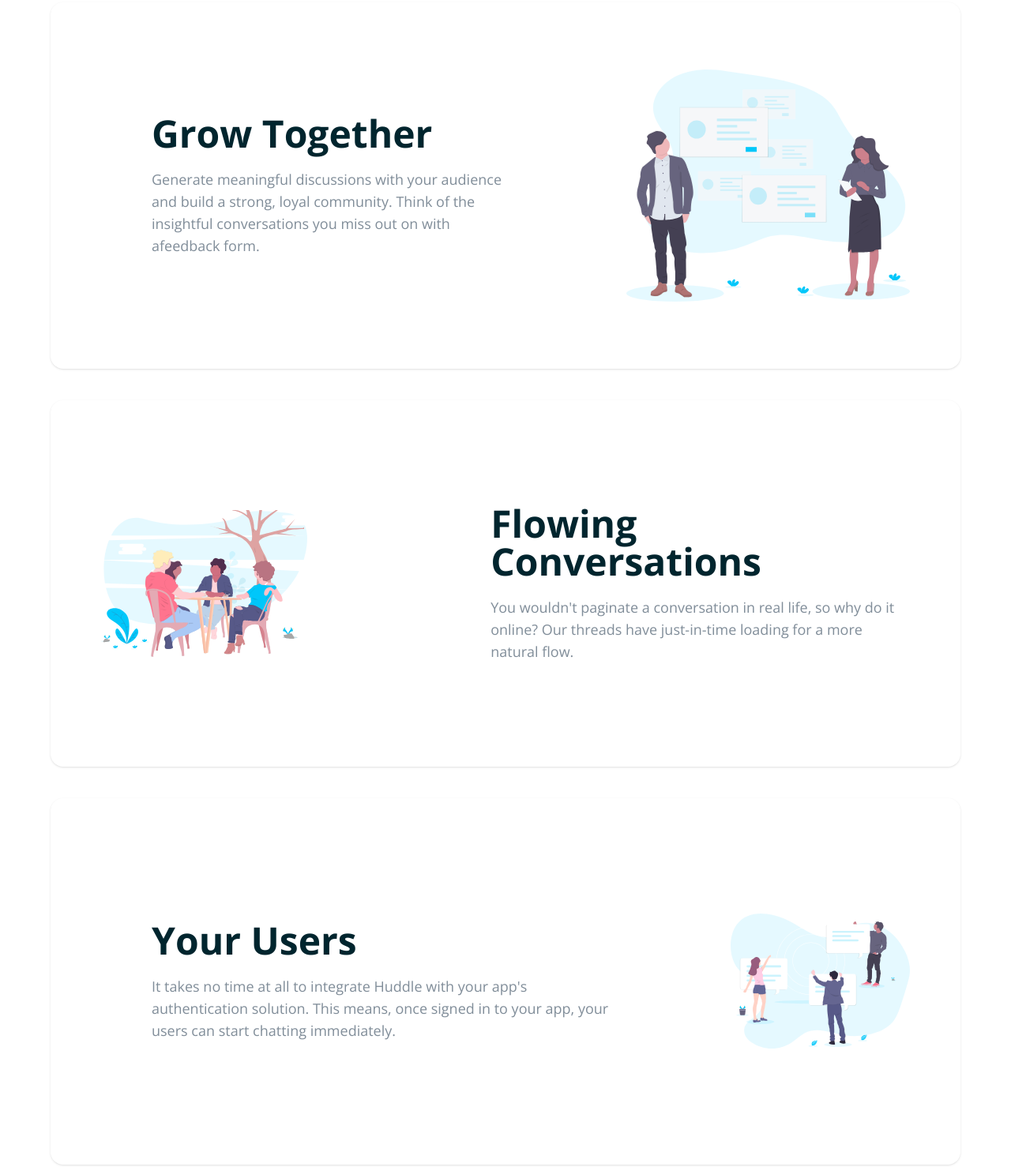
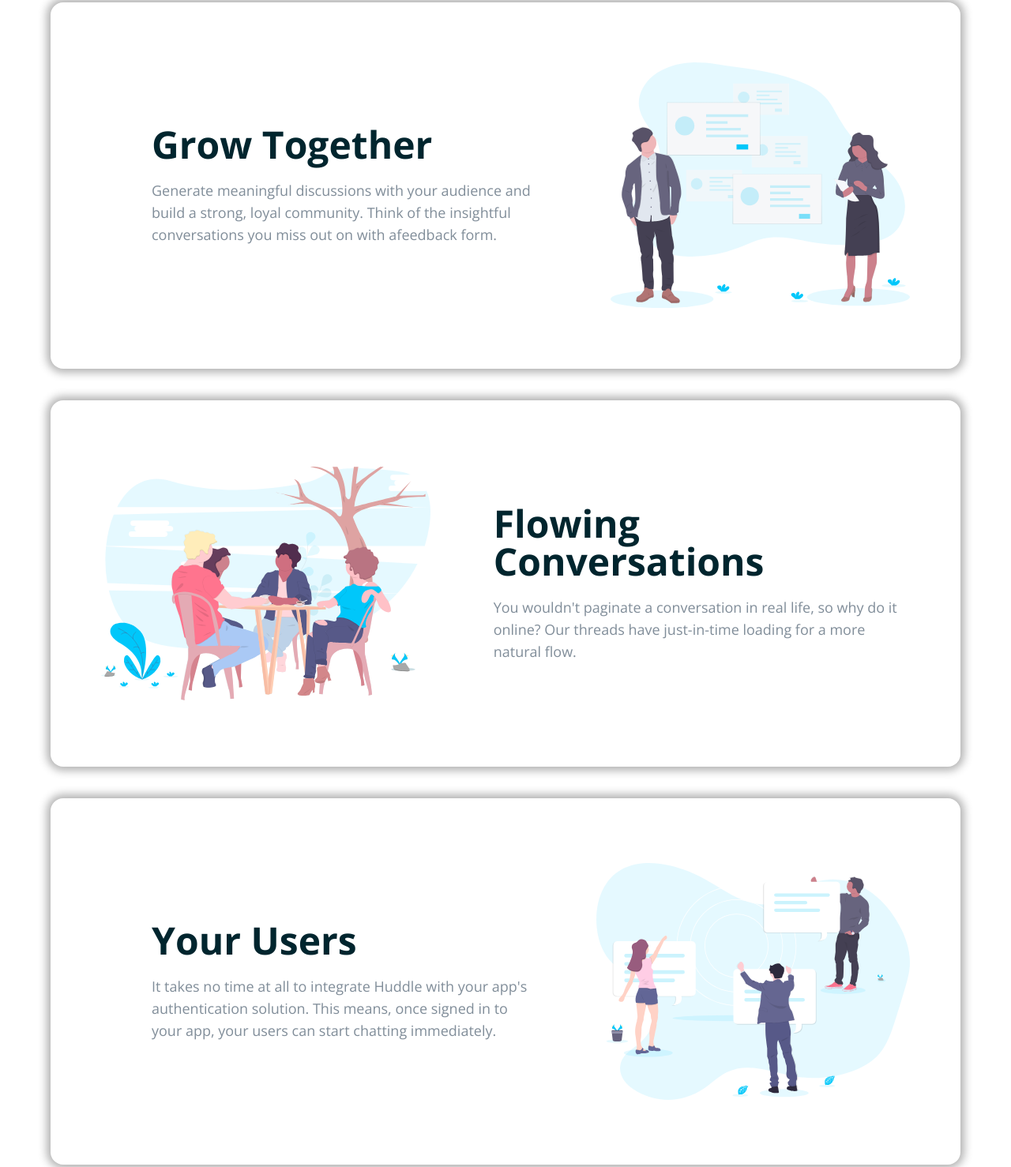
Before and after one commit to cocode305/Huddle-landing-page, a website: page index.html in a window 1280 px wide. Shown: the part 819-2297 px from the top of the page at 79% size. Drawn offline with nearby package versions, Linux system fonts and the light colour scheme.

Commit message:
Edited the cards-Tried to fix issues with the image height and container order

```diff
--- a/index.html
+++ b/index.html
@@ -53,40 +53,51 @@
 
     <main>
       <section>
-        <div class="p-7 md:p-10 xl:p-16"> <!-- Container -->
-          <div class=""> <!-- Card Container -->
-            <div class="card"> <!-- Card -->
-              <div class="order-1 xl:order-2 w-full h-96 flex justify-center items-center"> <!-- Image Container -->
+        <!-- Container -->
+        <div class="p-7 md:p-10 xl:p-16">
+          <!-- Card Container -->
+          <div class="">
+            <!-- Growth Card -->
+            <div class="card">
+              <!-- Image Container -->
+              <div class="order-1 xl:order-2 h-1/2 xl:h-96 flex justify-center items-center">
                 <img class="max-w-full h-full object-contain" src="./images/illustration-grow-together.svg" alt="Grow Together Image">
               </div>
 
-              <div class="order-2 lg:order-1 lg:px-16 text-center xl:text-left"> <!-- Card Text Contents -->
+              <!-- Card Text Contents -->
+              <div class="order-2 xl:order-1 lg:pl-16 text-center xl:text-left w-full xl:w-2/3">
                 <h4 class="text-base font-bold text-lg md:text-2xl 2md:text-3xl lg:text-5xl">Grow Together</h4>
-                <p class="mt-5 text-xs md:text-lg 2md:text-xl lg:text-3xl xl:text-lg text-secondary lg:pr-10">Generate meaningful discussions with your audience and build a strong, loyal community.
+                <p class="mt-5 text-xs md:text-lg 2md:text-xl lg:text-3xl xl:text-lg text-secondary">Generate meaningful discussions with your audience and build a strong, loyal community.
                   Think of the insightful conversations you miss out on with afeedback form.</p>
               </div>
             </div>
 
-            <div class="card"> <!-- Card -->
-              <div class="h-96 flex justify-center items-center"> <!-- Image Container -->
+            <!-- Conversation Card -->
+            <div class="card">
+              <!-- Image Container -->
+              <div class="h-1/2 xl:h-96 flex justify-center items-center">
                 <img class="max-w-full h-full object-contain" src="./images/illustration-flowing-conversation.svg" alt="Grow Together Image">
               </div>
 
-              <div class="lg:pl-48 text-center xl:text-left"> <!-- Card Text Contents -->
+              <!-- Card Text Contents -->
+              <div class="text-center xl:text-left w-full xl:w-2/3">
                 <h4 class="text-base font-bold text-lg md:text-2xl 2md:text-3xl lg:text-5xl">Flowing Conversations</h4>
                 <p class="mt-5 text-xs md:text-lg 2md:text-xl lg:text-3xl xl:text-lg text-secondary">You wouldn't paginate a conversation in real life, so why do it online? Our threads
                   have just-in-time loading for a more natural flow.</p>
               </div>
             </div>
 
-            <div class="card"> <!-- Card -->
-              <div class="order-1 xl:order-2 h-96 flex justify-center items-center"> <!-- Image Container -->
+            <!-- User Card -->
+            <div class="card">
+
+              <div class="order-1 xl:order-2 h-1/2 xl:h-96 flex justify-center items-center"> <!-- Image Container -->
                 <img class="max-w-full h-full object-contain" src="./images/illustration-your-users.svg" alt="Grow Together Image">
               </div>
 
-              <div class="lg:px-16 text-center xl:text-left"> <!-- Card Text Contents -->
+              <div class="order-2 xl:order-1 xl:pl-16 text-center xl:text-left w-full xl:w-2/3 h-1/2"> <!-- Card Text Contents -->
                 <h4 class="text-base font-bold text-lg md:text-2xl 2md:text-3xl lg:text-5xl">Your Users</h4>
-                <p class="mt-5 text-xs md:text-lg 2md:text-xl lg:text-3xl xl:text-lg text-secondary lg:pr-10">It takes no time at all to integrate Huddle with your app's authentication solution.
+                <p class="mt-5 text-xs md:text-lg 2md:text-xl lg:text-3xl xl:text-lg text-secondary">It takes no time at all
+                  to integrate Huddle with your app's authentication solution.
                   This means, once signed in to your app, your users can start chatting immediately.</p>
               </div>
             </div>
--- a/src/input.css
+++ b/src/input.css
@@ -31,6 +31,6 @@
     }
 
     .card {
-        @apply flex flex-col xl:flex-row justify-between items-center mt-10 gap-10 shadow p-10 2xl:px-16 rounded-2xl w-full;
+        @apply flex flex-col xl:flex-row justify-between items-center mt-10 xl:gap-20 shadow-[0_0_11px_5px_rgba(0,0,0,0.3)] p-10 2xl:px-16 rounded-2xl w-full;
     }
 }
```
Also changed, not shown: src/output.css.
